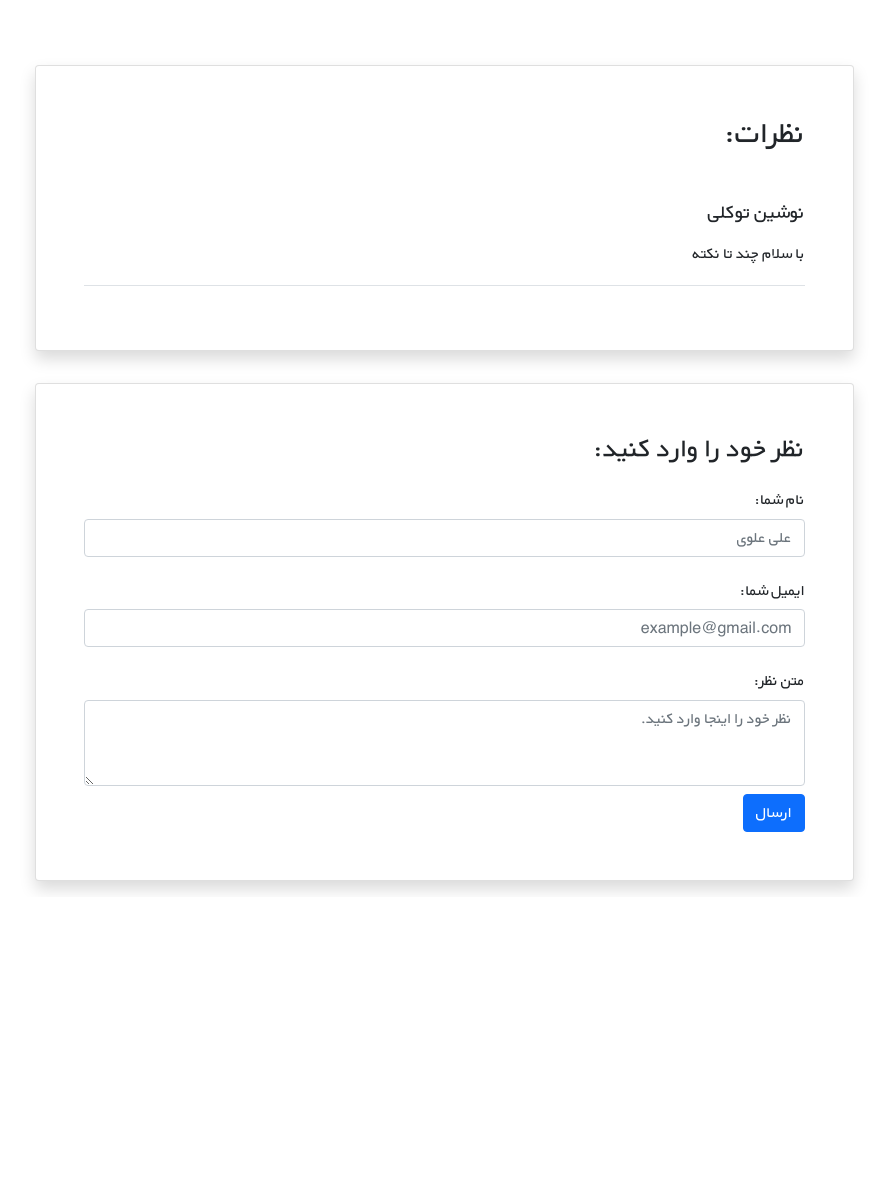
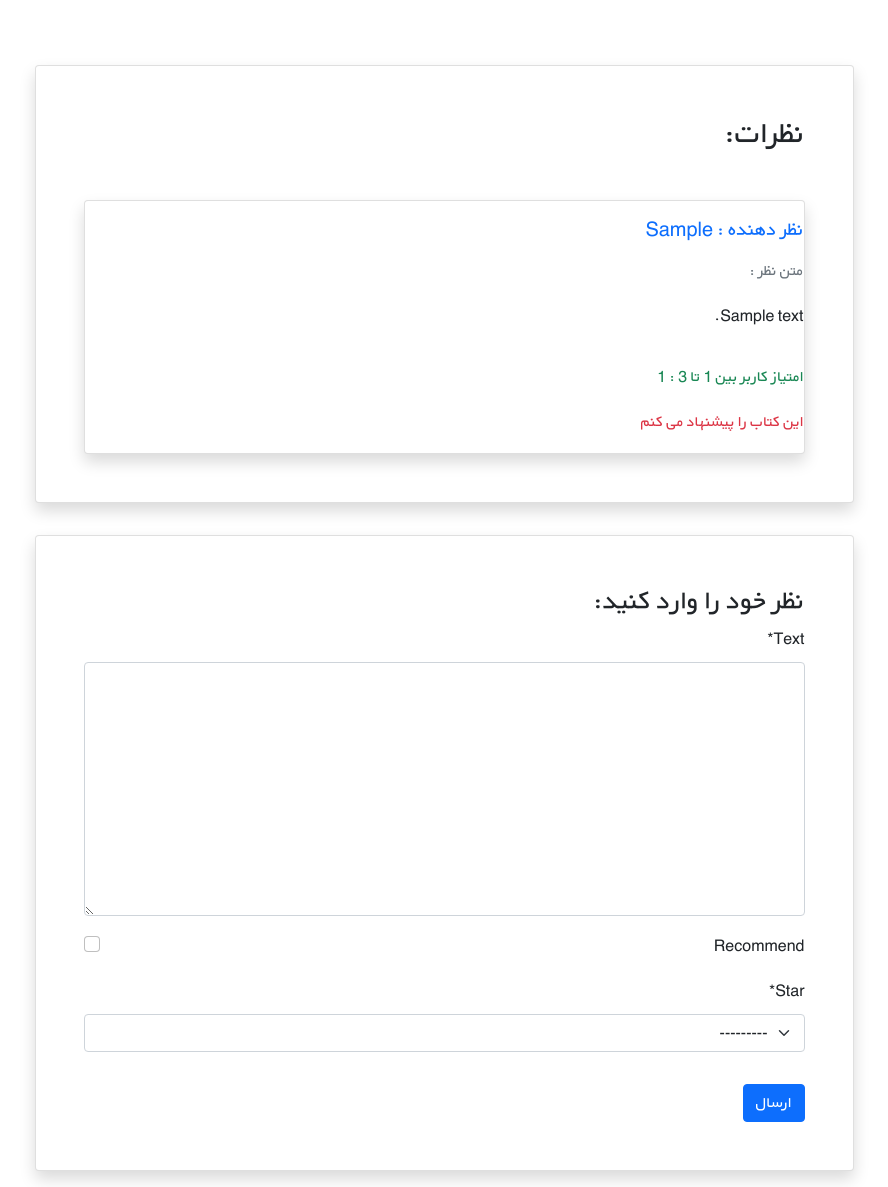
Before and after one commit to ErfanAshki/book_store_project, a Django app: page /books/1/ in a window 1280 px wide. Shown: the part 485-1672 px from the top of the page, without its empty margins (196-1084 px from the left). Before the commit the page ends 1377 px from the top, so only its background shows below. Run offline with Django 5.2, Linux system fonts and the light colour scheme; tables that the repository leaves empty hold one stand-in row (values such as "Sample post"); grey boxes marked "Sample" are stand-in pictures; some libraries are stand-ins or nearby versions.

Commit message:
implement comment in site & recommend , is_active in template

```diff
--- a/book/admin.py
+++ b/book/admin.py
@@ -12,8 +12,8 @@ admin.site.register(Book, BookAdmin)
 
 
 class CommentAdmin(admin.ModelAdmin):
-    list_display = ['id', 'book', 'user', 'text', 'star', 'recommend', 'datetime_created']
-    ordering = ['id']
+    list_display = ['id', 'book', 'user', 'text', 'star', 'recommend', 'is_active', 'datetime_created']
+    ordering = ['-datetime_created']
 
 
 admin.site.register(Comment, CommentAdmin)
--- a/book/forms.py
+++ b/book/forms.py
@@ -1,9 +1,15 @@
 from django.forms import ModelForm
 
-from .models import Book
+from .models import Book, Comment
 
 
 class BookForm(ModelForm):
     class Meta:
         model = Book
         fields = ['title', 'body', 'author', 'publisher', 'price']
+
+
+class CommentForm(ModelForm):
+    class Meta:
+        model = Comment
+        fields = ['text', 'recommend', 'star']
--- a/book/models.py
+++ b/book/models.py
@@ -33,6 +33,7 @@ class Comment(models.Model):
     user = models.ForeignKey(get_user_model(), on_delete=models.CASCADE, related_name='comments')
     recommend = models.BooleanField()
     star = models.CharField(choices=COMMENT_STAR, max_length=10)
+    is_active = models.BooleanField(default=True)
 
     def __str__(self):
         return f"{self.user} --> {self.text}"
--- a/book/templates/book/book_detail.html
+++ b/book/templates/book/book_detail.html
@@ -47,10 +47,20 @@
                 <div class="d-flex justify-content-center">
                     <div class="card shadow my-3 p-5 w-sm-75 w-100">
                         <h2 class="mb-5">نظرات:</h2>
-                        <div class="border-bottom mb-3">
-                            <h5 class="mb-3">نوشین توکلی</h5>
-                            <p>با سلام چند تا نکته </p>
-                        </div>
+                        {% for comment in comments %}
+                            {% if comment.is_active %}
+                                <div class="card shadow">
+                                    <h5 class="mb-3 text-primary mt-3 my-3">نظر دهنده : {{ comment.user|capfirst }}</h5>
+                                    <p class="text-muted">متن نظر : {{ comment.text|linebreaks }}</p>
+                                    <p class="text-success">امتیاز کاربر بین 1 تا 3 : {{ comment.star }}</p>
+                                    {% if comment.recommend %}
+                                        <p class="text-danger">این کتاب را پیشنهاد می کنم</p>
+                                    {% else %}
+                                        <p class="text-danger">این کتاب را پیشنهاد نمی کنم</p>
+                                    {% endif %}
+                                </div>
+                            {% endif %}
+                        {% endfor %}
                     </div>
                 </div>
 
@@ -58,20 +68,9 @@
                     <div class="card shadow my-3 p-5 w-sm-75 w-100">
                         <h3>نظر خود را وارد کنید:</h3>
                         <form method="POST">
-                            <div class="form-group py-2">
-                                <label class="py-1" for="author_name">نام شما:</label>
-                                <input type="text" class="form-control" placeholder="علی علوی" name="author_name">
-                            </div>
-                            <div class="form-group py-2">
-                                <label class="py-1" for="email">ایمیل شما:</label>
-                                <input type="email" class="form-control" placeholder="example@gmail.com" name="email">
-                            </div>
-                            <div class="form-group py-2">
-                                <label class="py-1" for="comment_text">متن نظر:</label>
-                                <textarea class="form-control" name="text" rows="3"
-                                          placeholder="نظر خود را اینجا وارد کنید."></textarea>
-                            </div>
-                            <button type="submit" class="btn btn-primary">ارسال</button>
+                            {% csrf_token %}
+                            {{ comment_form|crispy }}
+                            <button type="submit" class="btn btn-primary mt-3">ارسال</button>
                         </form>
                     </div>
                 </div>
--- a/book/urls.py
+++ b/book/urls.py
@@ -1,10 +1,10 @@
 from django.urls import path
 
-from .views import BookListView, BookDetailView, BookCreateView, BookUpdateView, BookDeleteView
+from .views import BookListView, book_detail_view, BookCreateView, BookUpdateView, BookDeleteView
 
 urlpatterns = [
     path('', BookListView.as_view(), name='book_list'),
-    path('<int:pk>/', BookDetailView.as_view(), name='book_detail'),
+    path('<int:pk>/', book_detail_view, name='book_detail'),
     path('create/', BookCreateView.as_view(), name='book_create'),
     path('<int:pk>/update/', BookUpdateView.as_view(), name='book_update'),
     path('<int:pk>/delete/', BookDeleteView.as_view(), name='book_delete'),
--- a/book/views.py
+++ b/book/views.py
@@ -3,12 +3,7 @@ from django.views import generic
 from django.shortcuts import get_object_or_404, render
 
 from .models import Book, Comment
-from .forms import BookForm
-
-
-def comment_view(request):
-    comments = Book.comments.all()
-    return render(request, 'book/book_list.html', {'comments': comments})
+from .forms import BookForm, CommentForm
 
 
 class BookListView(generic.ListView):
@@ -20,10 +15,29 @@ class BookListView(generic.ListView):
         return Book.objects.all().order_by('-datetime_modified')
 
 
-class BookDetailView(generic.DetailView):
-    model = Book
-    template_name = 'book/book_detail.html'
-    context_object_name = 'book'
+def book_detail_view(request, pk):
+    book = get_object_or_404(Book, pk=pk)
+    comments = book.comments.all()
+
+    if request.method == 'POST':
+        comment_form = CommentForm(request.POST)
+        if comment_form.is_valid():
+            new_comment_form = comment_form.save(commit=False)
+            new_comment_form.book = book
+            new_comment_form.user = request.user
+            new_comment_form.save()
+            comment_form = CommentForm()
+    else:
+        comment_form = CommentForm()
+
+    return render(request, 'book/book_detail.html',
+                  {'book': book, 'comments': comments, 'comment_form': comment_form})
+
+
+# class BookDetailView(generic.DetailView):
+#     model = Book
+#     template_name = 'book/book_detail.html'
+#     context_object_name = 'book'
 
 
 class BookCreateView(generic.CreateView):
```
Also changed, not shown: book/migrations/0004_comment_is_active.py (added).
